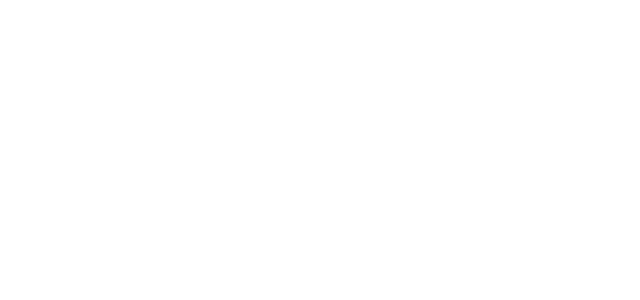
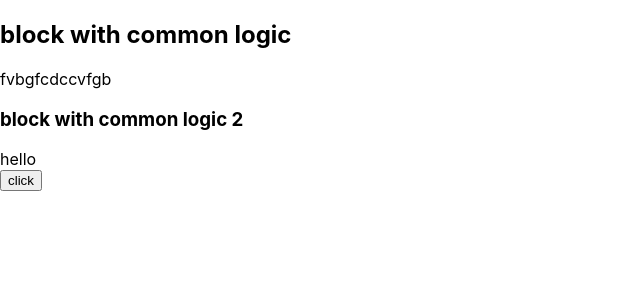
Before and after one commit to nataliaMykhailova/react_module, a React (Create React App) app: page / in a window 1280 px wide. Shown: the top 300 px of the page, without its empty margins (0-640 px from the left). Built offline with nearby package versions, Linux system fonts and the light colour scheme.

Commit message:
commit_lesson4

```diff
--- a/src/App.tsx
+++ b/src/App.tsx
@@ -1,9 +1,26 @@
-import React, {FC} from 'react';
+import React, {FC, memo, useCallback, useMemo, useState} from 'react';
 import './App.css';
+import HightOrderExample from "./components/HightOrderExample";
 
+const MemoComponent:FC<any> = memo(({foobar}) => {
+    console.log('MemoComponent render')
+    foobar();
+  return <div>hello</div>
+});
 const App:FC = () =>  {
+    console.log('App render');
+    const [count, setCount] = useState<number>(0);
+    const foobar = useCallback(()=>{
+
+    }, []);
+    const arr = useMemo(()=>{
+        return [];
+    }, [])
   return (
       <>
+          <HightOrderExample foobar ={'fvbgfcdccvfgb'}/>
+          <MemoComponent foobar = {foobar} arr = {arr}/>
+          <button onClick={()=> setCount(count+1)}>click</button>
       </>
   );
 }
--- /dev/null
+++ b/src/components/HightOrderExample.tsx
@@ -0,0 +1,12 @@
+import React, {FC} from 'react';
+import {WithCommonLogicWrapper} from "../hooks/WithCommonLogicWrapper";
+
+const HightOrderExample:FC<any> = ({foobar}) => {
+    return (
+        <div>
+            {foobar}
+        </div>
+    );
+};
+
+export default WithCommonLogicWrapper(HightOrderExample);
--- /dev/null
+++ b/src/hooks/WithCommonLogicWrapper.tsx
@@ -0,0 +1,15 @@
+import {Component, FC} from "react";
+
+export const WithCommonLogicWrapper = (Component:FC) =>{
+    const WrapperComponent = (props:any) => {
+        const x = 'block with common logic'
+        return (
+            <div>
+                <h2>{x}</h2>
+                <Component {...props}/>
+                <h3>block with common logic 2</h3>
+            </div>
+        )
+    }
+    return WrapperComponent;
+}
```
